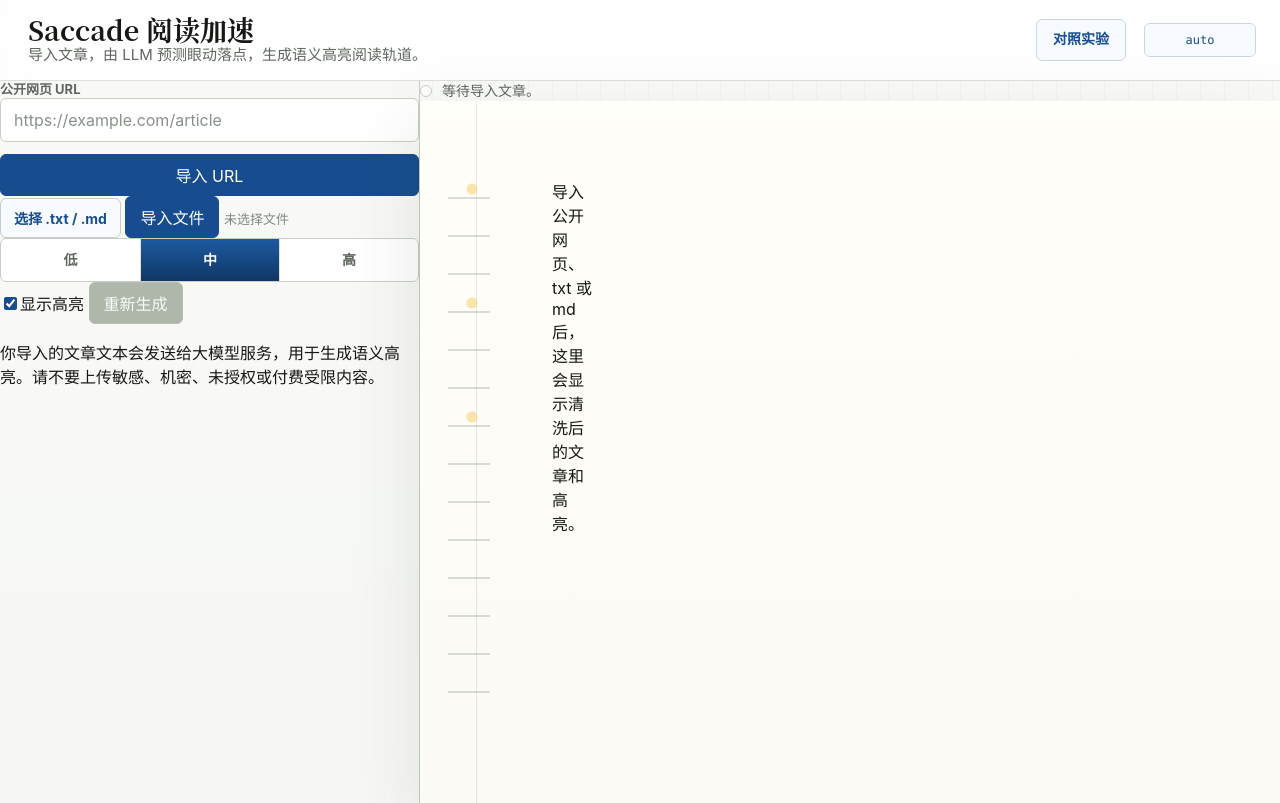
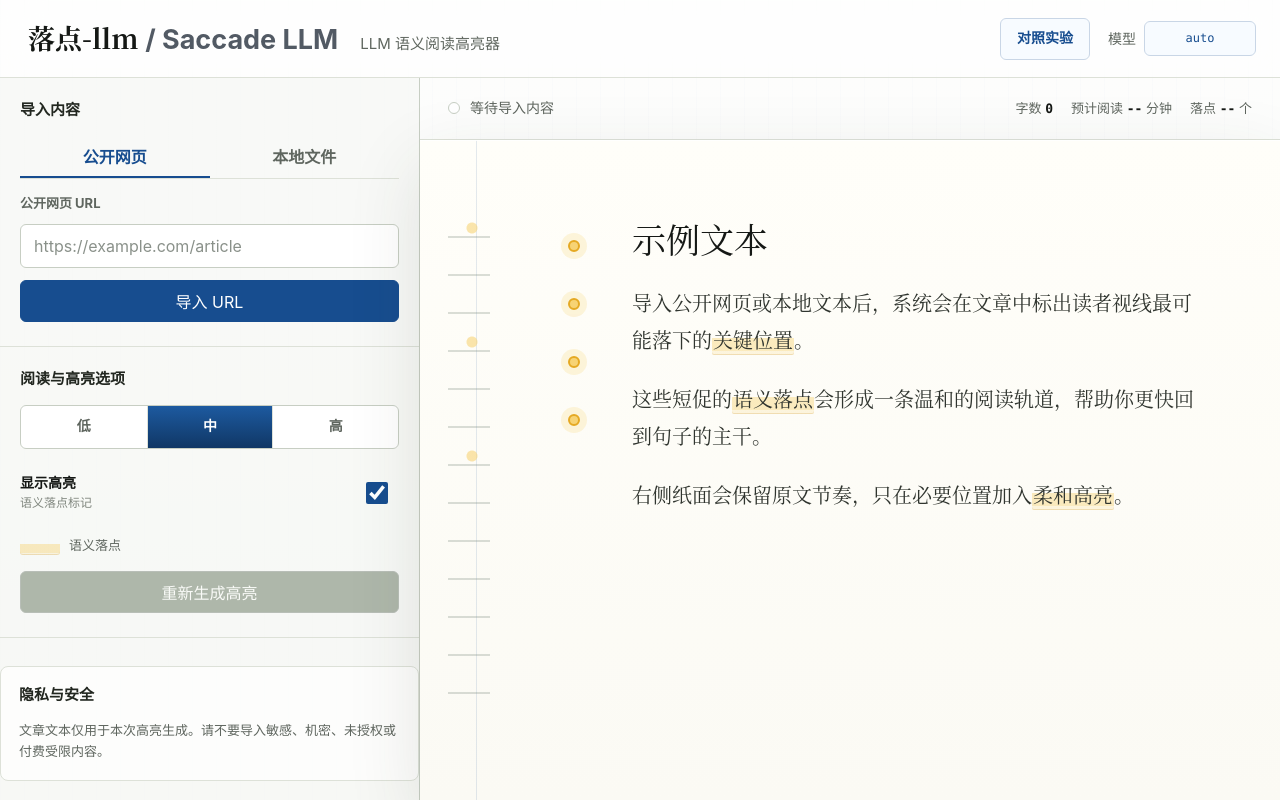
Before and after one commit to yishu-ziyu/luodian-llm, a website: page web-mvp/public/index.html in a window 1280 px wide. Drawn offline with Linux system fonts and the light colour scheme.

Commit message:
docs(ui): polish README/HANDOFF and reader chrome for fallback release
- README/HANDOFF: reflect request-side thinking block mitigations
  (thinking: disabled, max_tokens=16384, explicit system prompt).
- index.html: brand lockup, source tabs, controls rail, sample doc,
  and accessibility structure for the reader shell.

```diff
--- a/web-mvp/public/index.html
+++ b/web-mvp/public/index.html
@@ -9,52 +9,103 @@
   <body>
     <main class="app-shell">
       <header class="topbar">
-        <div>
-          <h1>Saccade 阅读加速</h1>
-          <p class="subtitle">导入文章，由 LLM 预测眼动落点，生成语义高亮阅读轨道。</p>
+        <div class="brand-lockup">
+          <h1>落点-llm <span>/ Saccade LLM</span></h1>
+          <p class="subtitle">LLM 语义阅读高亮器</p>
         </div>
-        <div class="top-actions">
+        <div class="top-actions" aria-label="全局操作">
           <a class="nav-link" href="/compare">对照实验</a>
+          <div class="model-cluster">
+            <span>模型</span>
             <div class="mode-note" id="model-note">auto</div>
+          </div>
         </div>
       </header>
 
       <section class="workspace" aria-label="阅读工作台">
-        <section class="import-panel" aria-label="文章导入">
+        <aside class="import-panel" aria-label="文章导入与高亮设置">
+          <section class="rail-section source-section">
+            <h2>导入内容</h2>
+            <div class="source-tabs" role="tablist" aria-label="导入方式">
+              <button class="source-tab is-active" id="url-tab" type="button" role="tab" aria-selected="true" aria-controls="url-source" data-source-mode="url">公开网页</button>
+              <button class="source-tab" id="file-tab" type="button" role="tab" aria-selected="false" aria-controls="file-source" data-source-mode="file">本地文件</button>
+            </div>
+
+            <div class="source-card is-active" id="url-source" role="tabpanel" aria-labelledby="url-tab" data-source-panel="url">
               <label class="input-label" for="url-input">公开网页 URL</label>
               <div class="input-row">
                 <input id="url-input" type="url" placeholder="https://example.com/article" autocomplete="off">
                 <button id="import-url-button" type="button">导入 URL</button>
               </div>
+            </div>
 
-          <div class="file-row">
-            <label class="file-picker" for="file-input">选择 .txt / .md</label>
+            <div class="source-card" id="file-source" role="tabpanel" aria-labelledby="file-tab" data-source-panel="file" hidden>
+              <label class="input-label" for="file-input">上传 .txt / .md 文件</label>
+              <div class="file-drop">
+                <label class="file-picker" for="file-input">选择文件</label>
                 <input id="file-input" type="file" accept=".txt,.md,text/plain,text/markdown">
-            <button id="import-file-button" type="button">导入文件</button>
                 <span id="file-name" class="file-name">未选择文件</span>
               </div>
+              <button id="import-file-button" type="button">导入文件</button>
+            </div>
+          </section>
 
-          <div class="control-row">
+          <section class="rail-section controls-section">
+            <h2>阅读与高亮选项</h2>
             <fieldset class="density-group">
               <legend>高亮密度</legend>
-              <label><input type="radio" name="density" value="low">低</label>
-              <label><input type="radio" name="density" value="medium" checked>中</label>
-              <label><input type="radio" name="density" value="high">高</label>
+              <label><input type="radio" name="density" value="low"><span>低</span></label>
+              <label><input type="radio" name="density" value="medium" checked><span>中</span></label>
+              <label><input type="radio" name="density" value="high"><span>高</span></label>
             </fieldset>
-            <label class="toggle-label"><input id="highlight-toggle" type="checkbox" checked>显示高亮</label>
-            <button id="regenerate-button" type="button" disabled>重新生成</button>
+
+            <label class="switch-row">
+              <span>
+                <strong>显示高亮</strong>
+                <small>语义落点标记</small>
+              </span>
+              <input id="highlight-toggle" type="checkbox" checked>
+            </label>
+
+            <div class="highlight-preview" aria-label="高亮样式预览">
+              <span class="preview-swatch"></span>
+              <span>语义落点</span>
             </div>
 
-          <p class="privacy">
-            你导入的文章文本会发送给大模型服务，用于生成语义高亮。请不要上传敏感、机密、未授权或付费受限内容。
-          </p>
+            <button id="regenerate-button" class="secondary-action" type="button" disabled>重新生成高亮</button>
           </section>
 
+          <section class="privacy-panel" aria-label="隐私与安全">
+            <h2>隐私与安全</h2>
+            <p>文章文本仅用于本次高亮生成。请不要导入敏感、机密、未授权或付费受限内容。</p>
+          </section>
+        </aside>
+
         <section class="reading-pane" aria-label="阅读结果">
-          <section class="status-line" id="status-line" role="status">等待导入文章。</section>
+          <section class="reader-status" aria-label="阅读状态">
+            <section class="status-line" id="status-line" role="status">等待导入内容</section>
+            <div class="reader-stats" aria-label="文章指标">
+              <span>字数 <strong id="stat-chars">0</strong></span>
+              <span>预计阅读 <strong id="stat-minutes">--</strong> 分钟</span>
+              <span>落点 <strong id="stat-anchors">--</strong> 个</span>
+            </div>
+          </section>
 
           <article class="reader" id="reader" aria-label="高亮阅读器">
-            <div class="empty-state">导入公开网页、txt 或 md 后，这里会显示清洗后的文章和高亮。</div>
+            <div class="empty-state">
+              <div class="saccade-ruler" aria-hidden="true">
+                <span></span>
+                <span></span>
+                <span></span>
+                <span></span>
+              </div>
+              <div class="sample-document">
+                <h2>示例文本</h2>
+                <p>导入公开网页或本地文本后，系统会在文章中标出读者视线最可能落下的<span class="sample-highlight">关键位置</span>。</p>
+                <p>这些短促的<span class="sample-highlight">语义落点</span>会形成一条温和的阅读轨道，帮助你更快回到句子的主干。</p>
+                <p>右侧纸面会保留原文节奏，只在必要位置加入<span class="sample-highlight">柔和高亮</span>。</p>
+              </div>
+            </div>
           </article>
         </section>
       </section>
```
Also changed, not shown: docs/HANDOFF.md (+3 -3 lines), README.md. Lines whose indentation alone changed are shown as unchanged.
